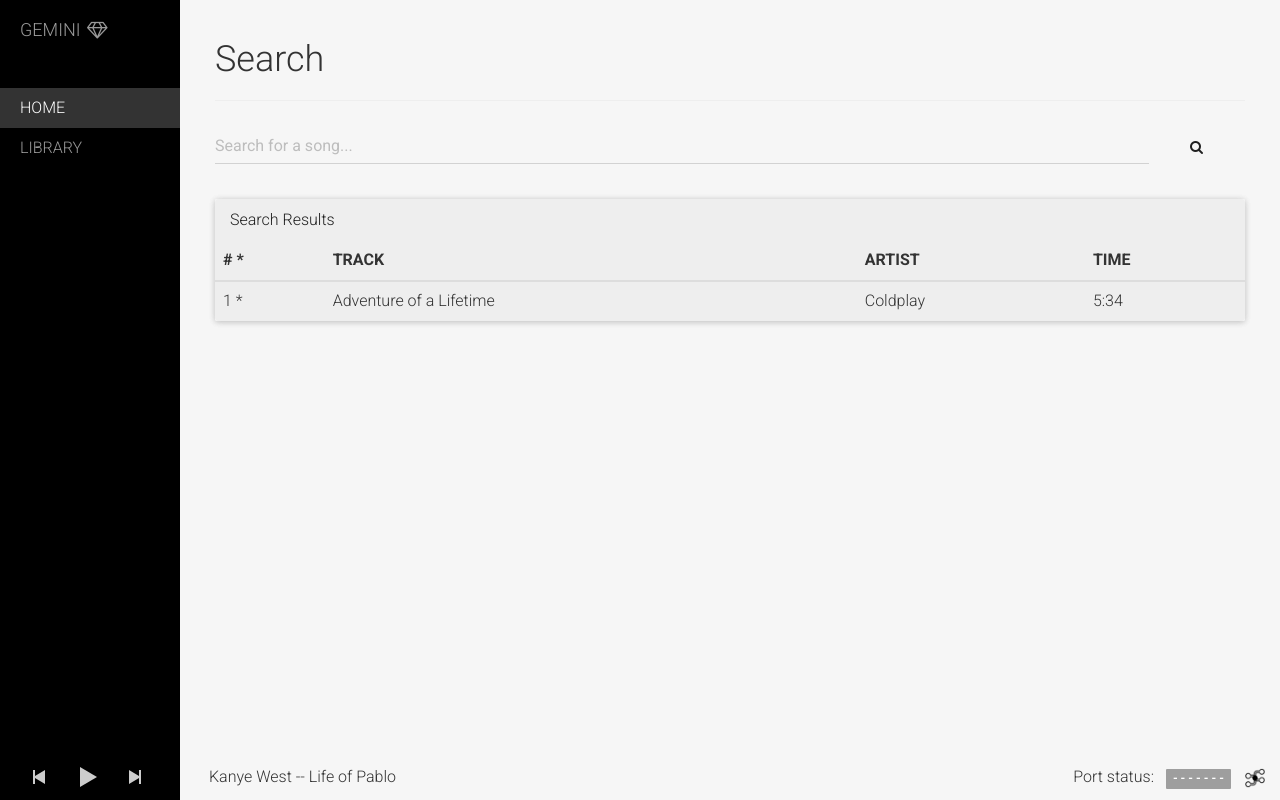
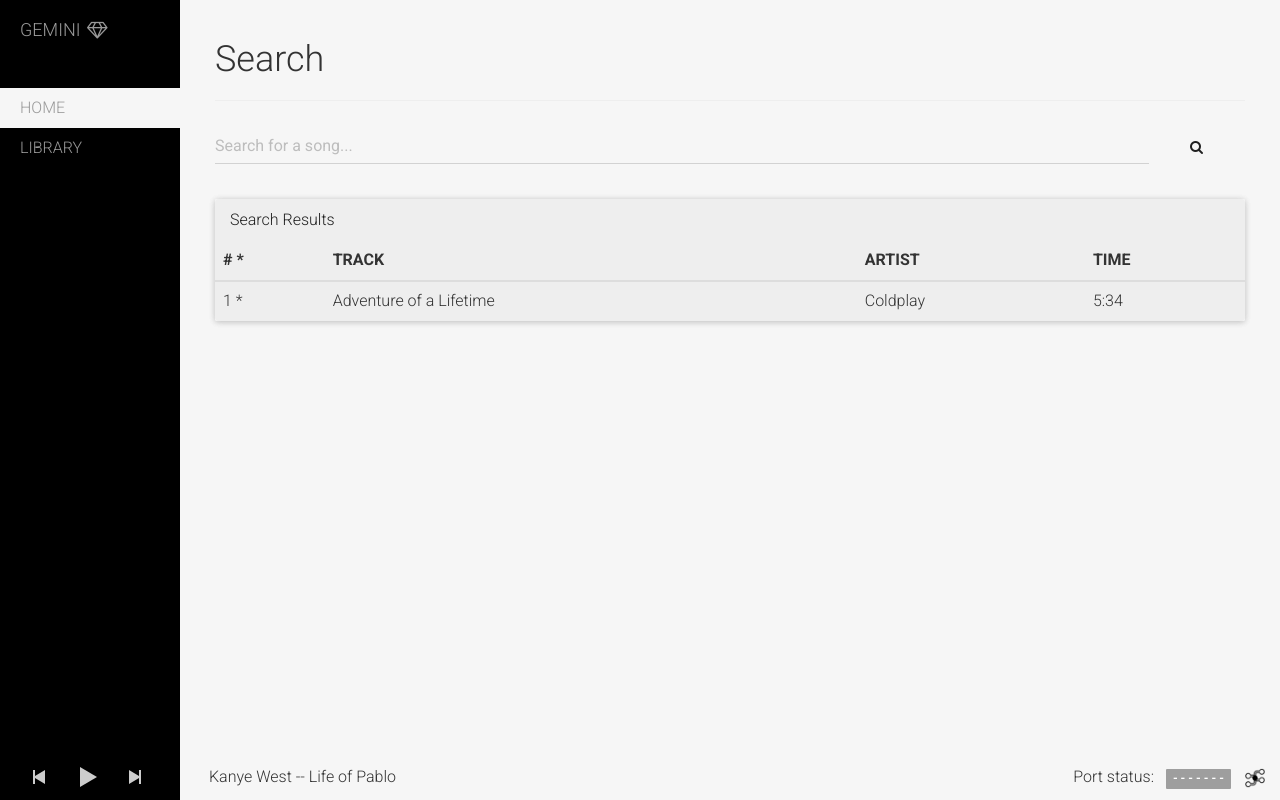
Before and after one commit to djkazic/gemini, a plain HTML site: page web/index.html in a window 1280 px wide. In both pictures the pointer is over the link "HOME". Drawn offline with Linux system fonts and the light colour scheme; no server answers.

Commit message:
Unconditional patch for sidebar hover CSS

```diff
--- a/web/css/simple-sidebar.css
+++ b/web/css/simple-sidebar.css
@@ -91,12 +91,6 @@ body {
     color: #999999;
 }
 
-.sidebar-nav li a:hover {
-    text-decoration: none;
-    color: #fff;
-    background: rgba(255,255,255,0.2);
-}
-
 .sidebar-nav li a:active,
 .sidebar-nav li a:focus {
     text-decoration: none;
@@ -117,7 +111,7 @@ body {
     background: none;
 }
 
-@media(min-width:1200px) {
+@media(min-width: 1200px) {
     #wrapper {
         padding-left: 180px;
     }
@@ -216,6 +210,10 @@ body {
     background-color: #F6F6F6;
 }
 
+.active:hover {
+	background-color: #F6F6F6;
+}
+
 #serverIcon {
 	margin-left: -18px;
 }
```
